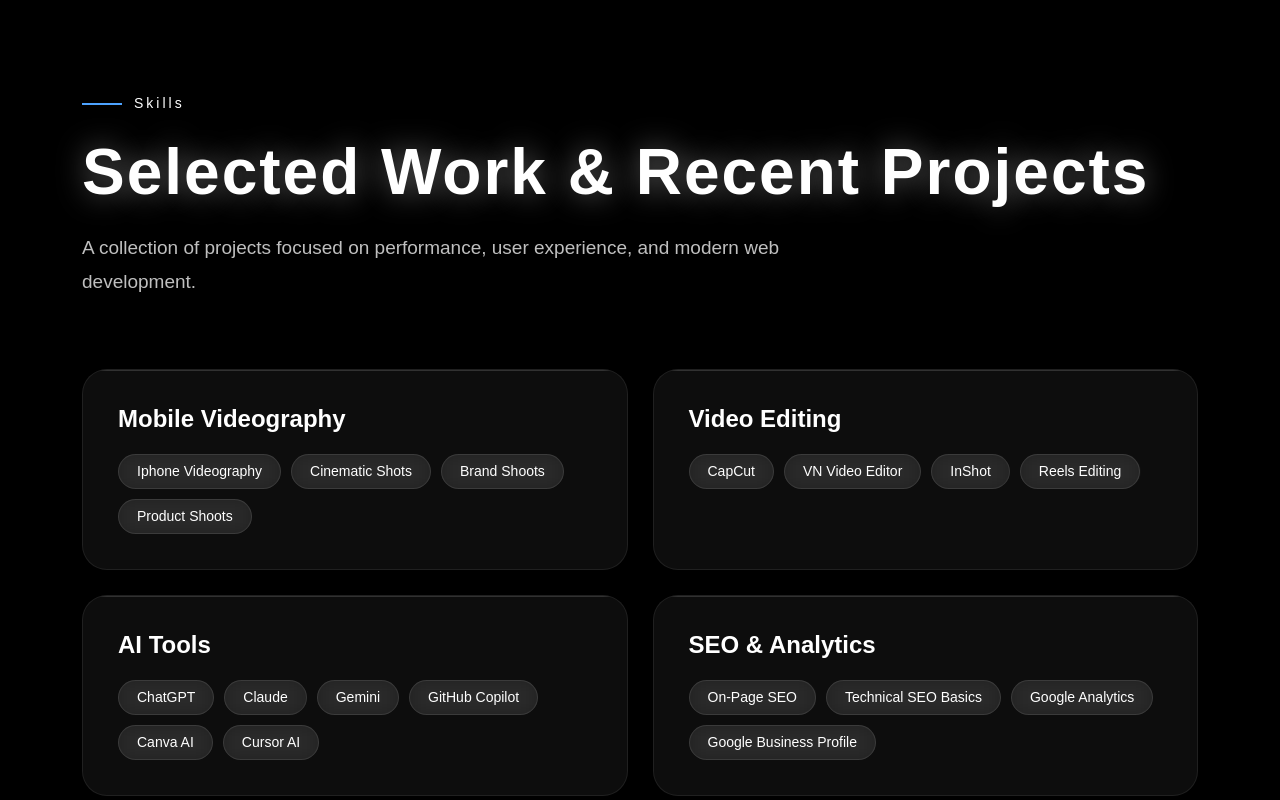
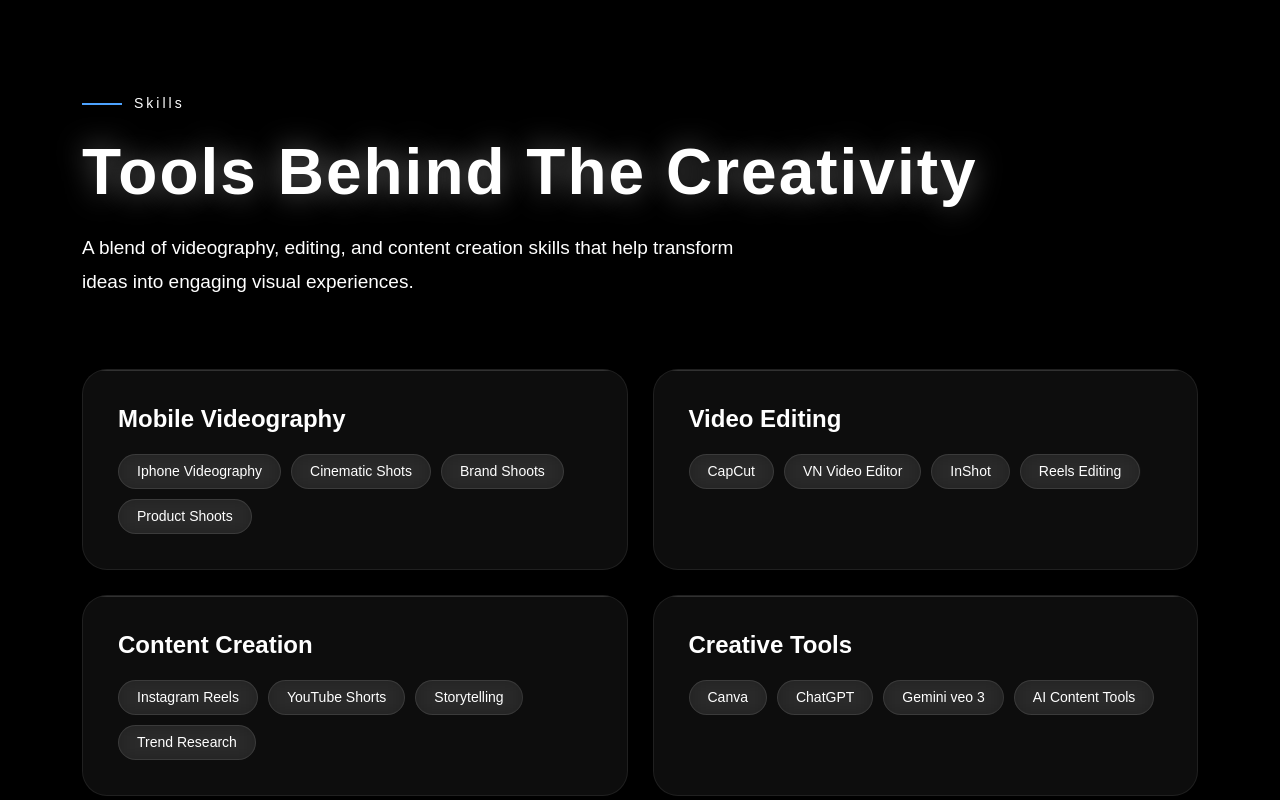
Before and after one commit to vasanthfeb/vasanth, a plain HTML site: page index.html in a window 1280 px wide. Shown: the part 1420-2220 px from the top of the page. Drawn offline with nearby package versions, Linux system fonts and the light colour scheme.

Commit message:
about sectionupadte

```diff
--- a/index.html
+++ b/index.html
@@ -58,11 +58,11 @@
         </div>
 
         <h2 class="projects-title">
-            Selected Work & Recent Projects
+            Tools Behind The Creativity
         </h2>
 
         <p class="projects-description">
-            A collection of projects focused on performance, user experience, and modern web development.
+            A blend of videography, editing, and content creation skills that help transform ideas into engaging visual experiences.
         </p>
         <div class="skills-grid">
 
@@ -96,16 +96,15 @@
     </div>
 
     <div class="skill-card">
-        <h3>AI Tools</h3>
+        <h3>Content Creation</h3>
 
         <div class="tech-stack">
 
-    <span>ChatGPT</span>
-    <span>Claude</span>
-    <span>Gemini</span>
-    <span>GitHub Copilot</span>
-    <span>Canva AI</span>
-    <span>Cursor AI</span>
+    <span>Instagram Reels</span>
+    <span>YouTube Shorts</span>
+    <span>Storytelling</span>
+    <span>Trend Research</span>
+
 
 
 </div>
@@ -114,14 +113,14 @@
 
 
      <div class="skill-card">
-        <h3>SEO & Analytics</h3>
+        <h3>Creative Tools</h3>
 
         <div class="tech-stack">
 
-    <span>On-Page SEO</span>
-    <span>Technical SEO Basics</span>
-    <span>Google Analytics</span>
-    <span>Google Business Profile</span>
+    <span>Canva</span>
+    <span>ChatGPT</span>
+    <span>Gemini  veo 3</span>
+    <span>AI Content Tools</span>
 
 
 
--- a/style.css
+++ b/style.css
@@ -269,13 +269,13 @@
 .projects-title{
     font-size:clamp(40px,5vw,65px);
     font-weight:700;
-    color:#fff;
+    color:#ffffff;
     margin-bottom:20px;
 }
 
 .projects-description{
     max-width:700px;
-    color:rgba(255,255,255,.75);
+    color:rgb(255, 255, 255);
     line-height:1.8;
     margin-bottom:70px;
 }
@@ -431,9 +431,26 @@
 p{
     font-size:19px;
 }
+.skills-grid{
+    display:grid;
+    grid-template-columns:repeat(2,1fr);
+    gap:25px;
+}
 .contact-section{
     padding:120px 0;
     /* text-align:center; */
+}
+@media (max-width: 768px){
+
+    .skills-grid{
+        grid-template-columns:1fr;
+        gap:20px;
+    }
+
+    .skill-card{
+        width:100%;
+    }
+
 }
 
 .contact-title{
```
